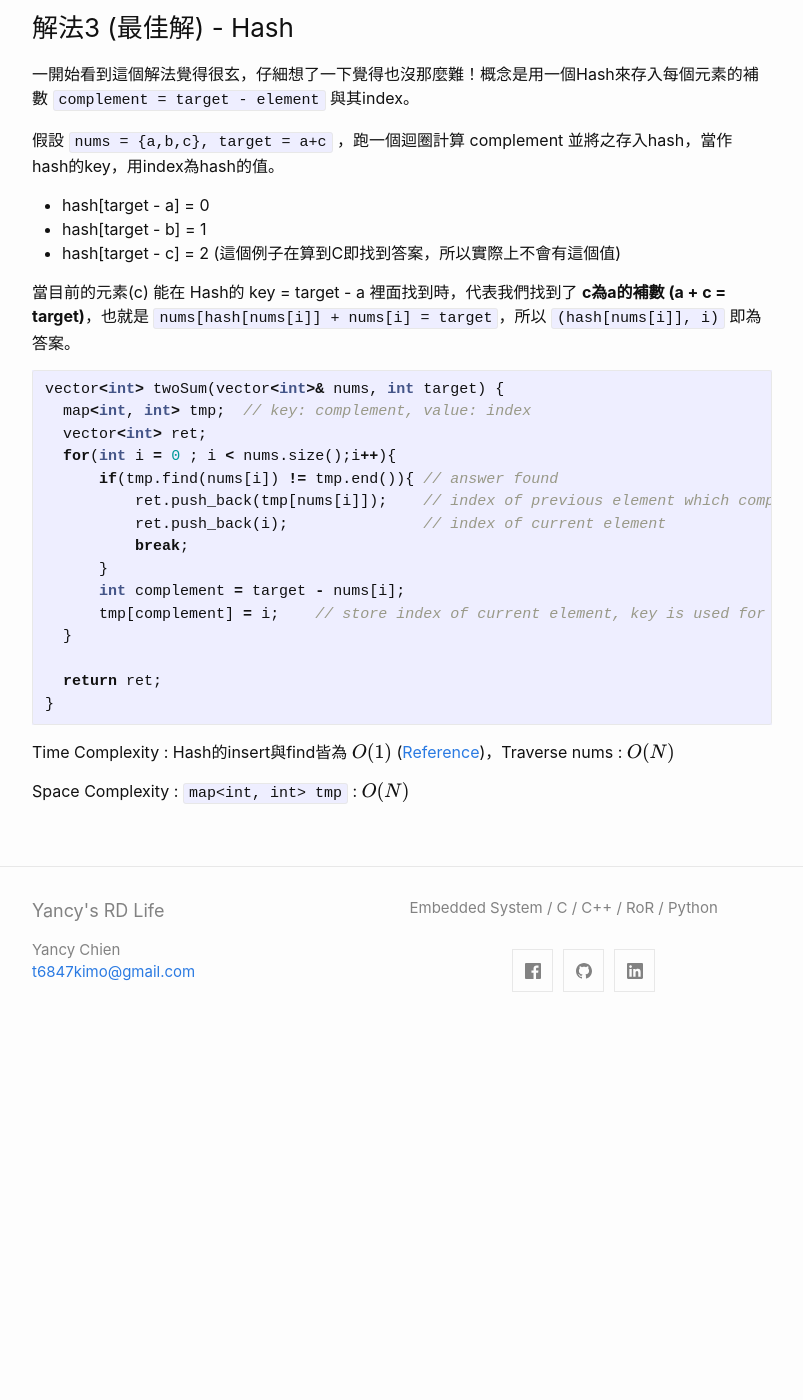
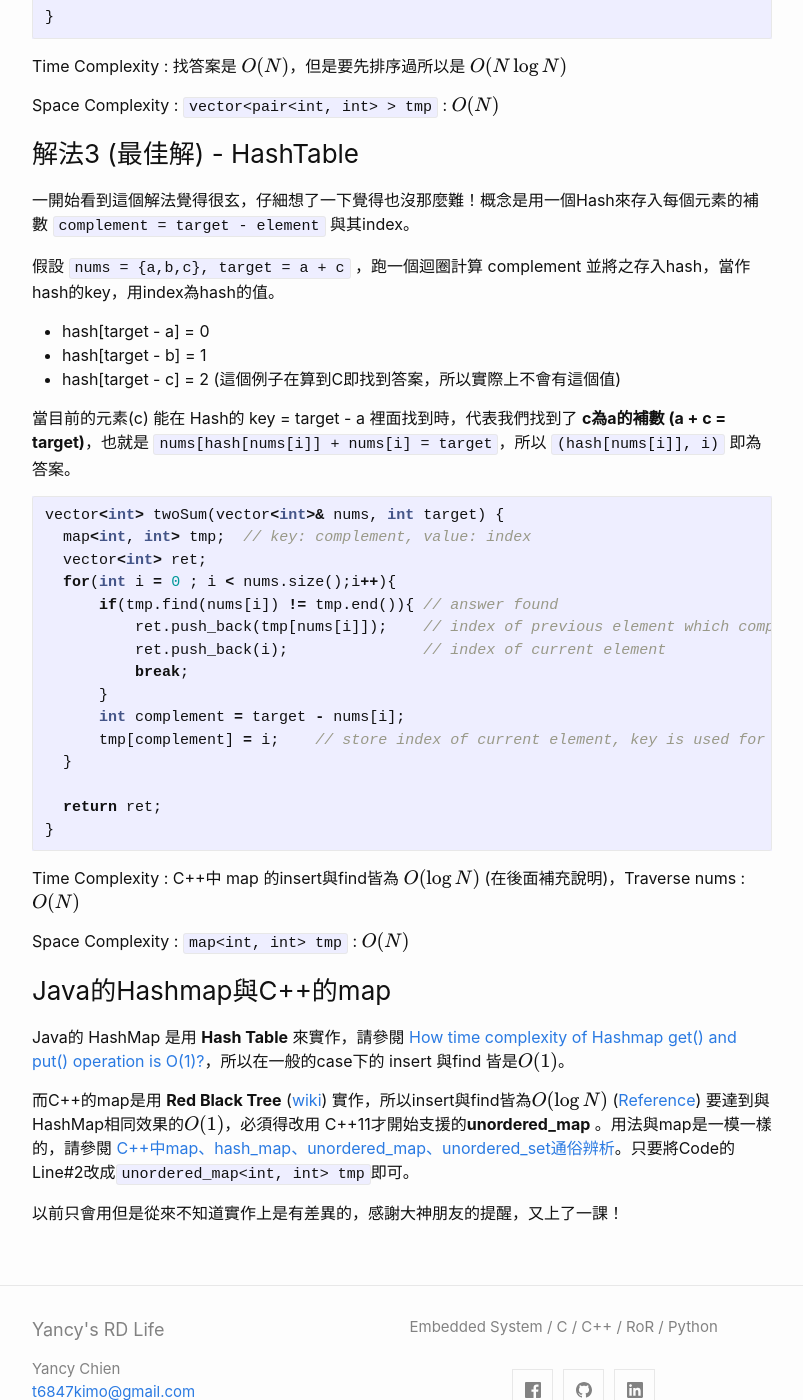
Before and after one commit to t6847kimo/blog, a Jekyll site: the page built from _posts/2019-06-14-leetcode-two-sum.md, in a window 1280 px wide and 1400 px high, scrolled down 2557 px. Shown: the whole window, without its empty margins (238-1041 px from the left). Built offline with Jekyll 4.4.1, drawn with Linux system fonts in a browser that asks for light colours; nearby versions of some CDN libraries; formulas are drawn with MathJax 3; comment, search, counter and statistics services are not loaded; before the commit the page ends 3601 px from its top, so only the background shows below that; some of the changed text lies outside the part shown.

Commit message:
Update 2019-06-14-leetcode-two-sum.md

````diff
--- a/_posts/2019-06-14-leetcode-two-sum.md
+++ b/_posts/2019-06-14-leetcode-two-sum.md
@@ -7,6 +7,7 @@ tags:
 published: true
 comments: true
 ---
+這題是LeetCode的天字第一號，應該算是蠻基本的題目。沒想到最近有強者我朋友表示他在面試就被問到了，看來需要認真了解一下才行！
 
 ## 題目
 Given an array of integers, return  **indices**  of the two numbers such that they add up to a specific target.
@@ -50,6 +51,8 @@ Space Complexity : $${O(1)}$$
 
 先將array由小到大排序過之後就可以由左右兩邊夾，但是要注意：因為這題要求的 output 是 index，不是 element 的值，所以**排序過後 index 就不是原本順序了**，要用額外的array記index，浪費空間且Code比較冗長，所以不是非常好的解法。<br>
 另外，也不能用一個hash來記index，因為element可能會重複，就被蓋掉了，比方說[3, 3] 找6，答案會變成[1,1]。
+
+[167. Two Sum II - Input array is sorted](https://leetcode.com/problems/two-sum-ii-input-array-is-sorted/) 這題就是Array已經排序好了所以不用擔心index的問題，可以直接解。
 
 ```cpp
 // customized sort for element value
@@ -107,11 +110,11 @@ Time Complexity : 找答案是 $${O(N)}$$，但是要先排序過所以是 $${O(
 
 Space Complexity :  `vector<pair<int, int> > tmp` : $${O(N)}$$
 
-### 解法3 (最佳解) - Hash
+### 解法3 (最佳解) - HashTable
 
 一開始看到這個解法覺得很玄，仔細想了一下覺得也沒那麼難！概念是用一個Hash來存入每個元素的補數  `complement = target - element` 與其index。
 
-假設 `nums = {a,b,c}, target = a+c` ，跑一個迴圈計算 complement 並將之存入hash，當作 hash的key，用index為hash的值。
+假設 `nums = {a,b,c}, target = a + c` ，跑一個迴圈計算 complement 並將之存入hash，當作 hash的key，用index為hash的值。
 
 * hash[target - a] = 0
 * hash[target - b] = 1
@@ -138,7 +141,16 @@ vector<int> twoSum(vector<int>& nums, int target) {
 }
 ```
 
-
-Time Complexity : Hash的insert與find皆為 $${O(1)}$$ ([Reference](http://javabypatel.blogspot.com/2015/10/time-complexity-of-hashmap-get-and-put-operation.html))，Traverse nums : $${O(N)}$$
+Time Complexity : C++中 map 的insert與find皆為 $${O(\log{}N)}$$ (在後面補充說明)，Traverse nums : $${O(N)}$$
 
 Space Complexity : `map<int, int> tmp` : $${O(N)}$$
+
+### Java的Hashmap與C++的map
+
+Java的 HashMap 是用 **Hash Table** 來實作，請參閱 [How time complexity of Hashmap get() and put() operation is O(1)?](http://javabypatel.blogspot.com/2015/10/time-complexity-of-hashmap-get-and-put-operation.html)，所以在一般的case下的 insert 與find 皆是$${O(1)}$$。
+
+而C++的map是用 **Red Black Tree** ([wiki](https://zh.wikipedia.org/wiki/%E7%BA%A2%E9%BB%91%E6%A0%91)) 實作，所以insert與find皆為$${O(\log{}N)}$$
+([Reference](https://blog.csdn.net/u013195320/article/details/23046305?fbclid=IwAR3GNYoPKuATOON3ZZCAIQS6w6Xb4ioqbgezUJeClTu1ZF6cNsHLVKi3vz8))
+要達到與HashMap相同效果的$${O(1)}$$，必須得改用 C++11才開始支援的**unordered_map** 。用法與map是一模一樣的，請參閱 [C++中map、hash_map、unordered_map、unordered_set通俗辨析](http://javabypatel.blogspot.com/2015/10/time-complexity-of-hashmap-get-and-put-operation.html)。只要將Code的Line#2改成`unordered_map<int, int> tmp`即可。
+
+以前只會用但是從來不知道實作上是有差異的，感謝大神朋友的提醒，又上了一課！
````
